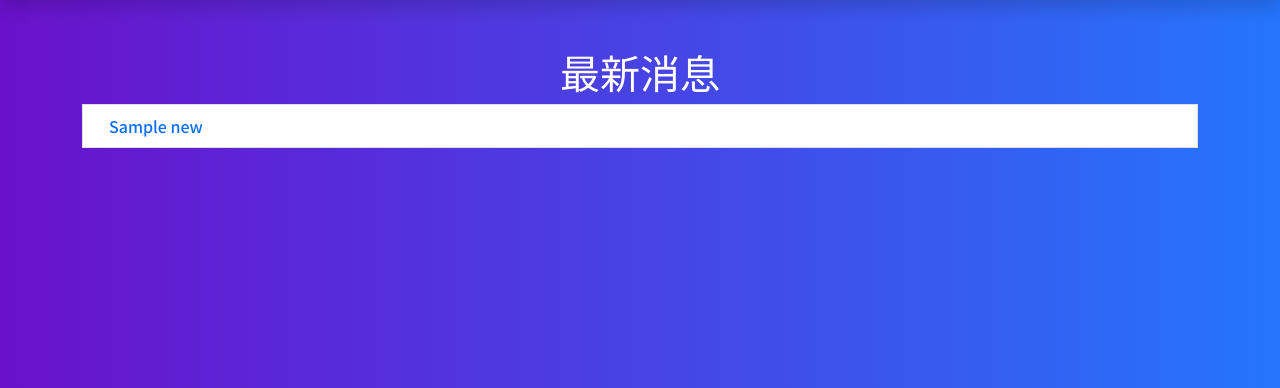
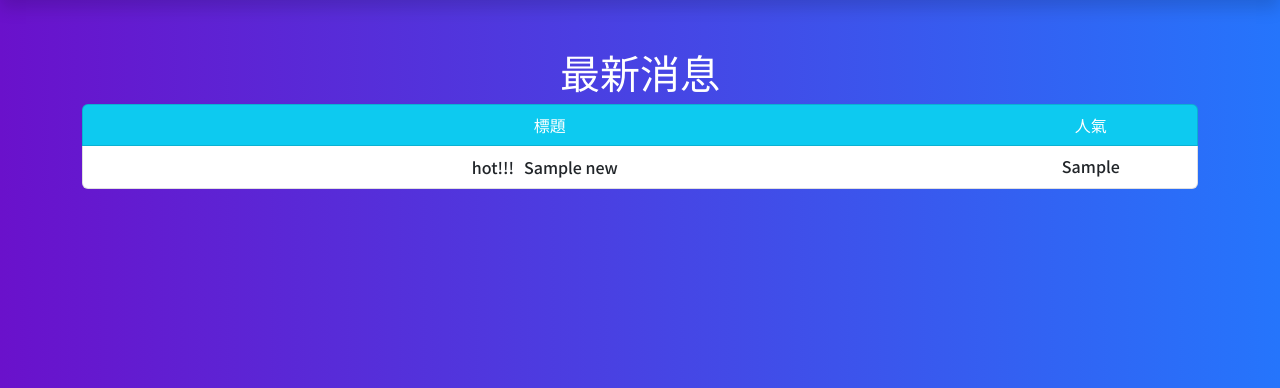
Before and after one commit to Xenophmix/PHP-MySql-record, a PHP site: page / in a window 1280 px wide. Shown: the part 90-478 px from the top of the page. Run offline with PHP 8.4, Linux system fonts and the light colour scheme; tables that the repository leaves empty or names only in its code hold one stand-in row (values such as "Sample post"); some web fonts are replaced.

Commit message:
修改新聞顯示介面，熱門顯示HOT!!!!!，置頂的顯示TOP!!!

```diff
--- a/front/main.php
+++ b/front/main.php
@@ -1,19 +1,33 @@
 <h1 class="text-center">最新消息</h1>
+<main class="container">
+
   <ul class="list-group">
+    <li class='list-group-item list-group-item-action d-flex text-center bg-info text-white'>
+      <div class='col-md-10'>標題</div>
+      <div class='col-md-2'>人氣</div>
+    </li>
     <?php
-$all_news="SELECT * FROM `news` ";
-$rows=$pdo->query($all_news)->fetchAll();
+    $all_news = "SELECT * FROM `news` ORDER BY `top` desc,`readed` desc ";
+    $rows = $pdo->query($all_news)->fetchAll();
+    $hot = $pdo->query("SELECT `id` FROM `news` ORDER BY `readed` desc")->fetchColumn();
 
-foreach($rows as $row){
-    echo "<div class='container'>";
+    foreach ($rows as $row) {
       echo "<li class='list-group-item list-group-item-action d-flex'>";
-    echo "<a class='text-primary' href='index.php?do=news_detail&id={$row['id']}'>";
+      echo "<div class='col-md-10 text-center'>";
+      echo ($row['top']==1)?"top!!!":'';
+      echo ($row['id']==$hot)?"hot!!!":'';
+      echo "<a class='text-dark' href='index.php?do=news_detail&id={$row['id']}'>";
       echo $row['subject'];
       echo "</a>";
+      echo "</div>";
+      echo "<div class='col-md-2 text-center'>";
+      echo $row['readed'];
+      echo "</div>";
       echo "</li>";
-    echo "</div>";
     }
 
     ?>
 
   </ul>
+
+</main>
--- a/style.css
+++ b/style.css
@@ -27,6 +27,7 @@ h1 {
     border-collapse: collapse;
     margin: auto;
     width: 920px;
+    color: white;
 }
 
 .list-students td {
```
Lines whose indentation alone changed are shown as unchanged.
